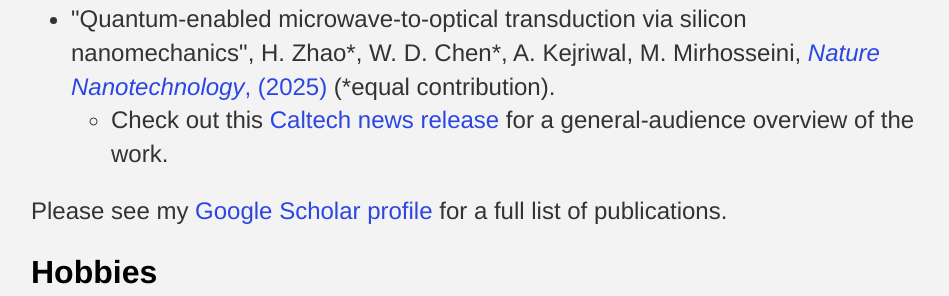
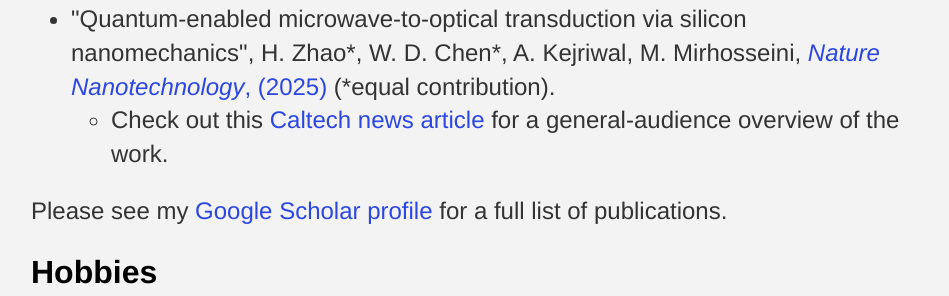
Before and after one commit to bchen00/bchen00.github.io, a Jekyll site: the page built from index.html, in a window 1280 px wide. Shown: the part 1077-1373 px from the top of the page, without its empty margins (161-1110 px from the left). Built offline with Jekyll 4.4.1, drawn with Linux system fonts in a browser that asks for light colours.

Commit message:
Update index.html

```diff
--- a/index.html
+++ b/index.html
@@ -34,7 +34,7 @@ title: William D. Chen
 		<li>
 		"Quantum-enabled microwave-to-optical transduction via silicon nanomechanics", H. Zhao*, W. D. Chen*, A. Kejriwal, M. Mirhosseini, <a href="https://rdcu.be/eehXc"> <em>Nature Nanotechnology</em>, (2025)</a> (*equal contribution).
 			<ul>
-				<li>Check out this <a href="https://www.caltech.edu/about/news/low-noise-transducers-to-bridge-the-gap-between-microwave-and-optical-qubits"> Caltech news release</a> for a general-audience overview of the work.</li>
+				<li>Check out this <a href="https://www.caltech.edu/about/news/low-noise-transducers-to-bridge-the-gap-between-microwave-and-optical-qubits"> Caltech news article</a> for a general-audience overview of the work.</li>
 			</ul>
 		</li>
 		</ul>
```
